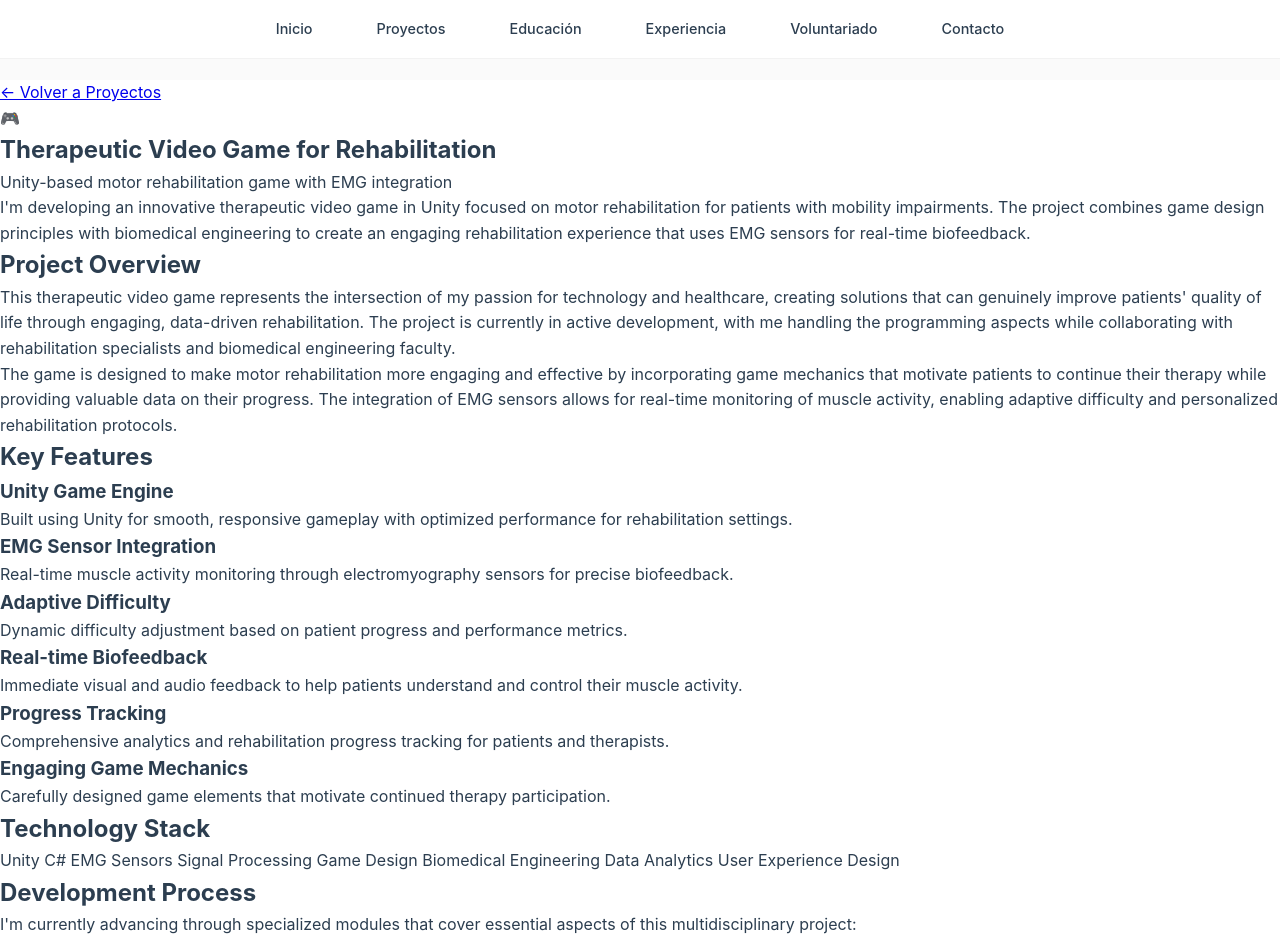
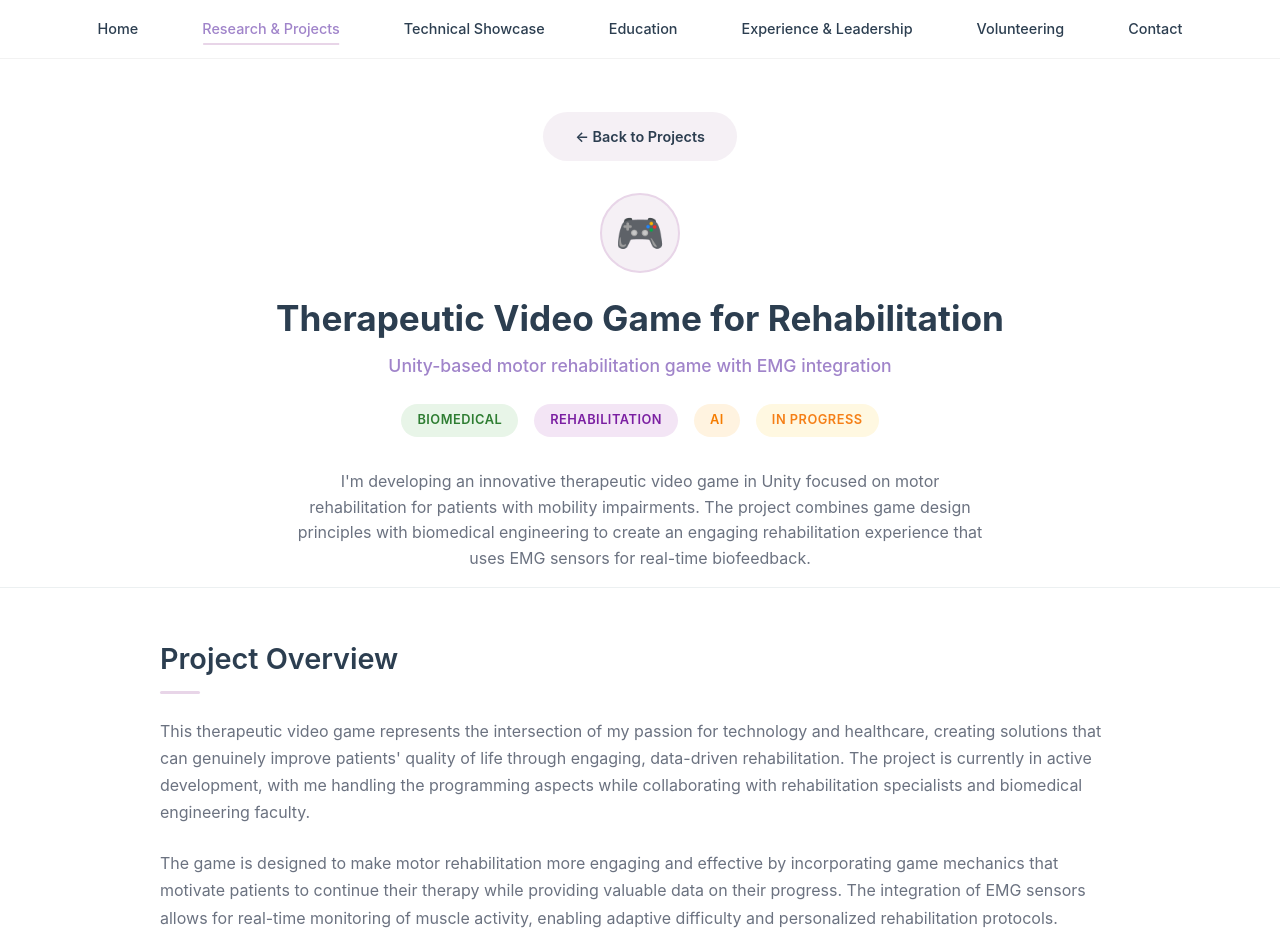
Before and after one commit to ArianaDextre-15/arianadextre, a plain HTML site: page projects/game.html in a window 1280 px wide. Shown: the top 942 px of the page. Drawn offline with Linux system fonts and the light colour scheme.

Commit message:
Update game.html

```diff
--- a/projects/game.html
+++ b/projects/game.html
@@ -1,43 +1,58 @@
 <!DOCTYPE html>
-<html lang="es">
+<html lang="en">
 <head>
     <meta charset="UTF-8">
     <meta name="viewport" content="width=device-width, initial-scale=1.0">
     <title>Therapeutic Video Game - Ariana Dextre</title>
     <link rel="stylesheet" href="../css/styles.css">
 </head>
-<body>
+<body class="project-page">
     <nav>
         <div class="container">
             <ul>
-                <li><a href="../index.html" class="nav-link">Inicio</a></li>
-                <li><a href="../index.html#projects" class="nav-link">Proyectos</a></li>
-                <li><a href="../index.html#education" class="nav-link">Educación</a></li>
-                <li><a href="../index.html#experience" class="nav-link">Experiencia</a></li>
-                <li><a href="../index.html#voluntariado" class="nav-link">Voluntariado</a></li>
-                <li><a href="../index.html#contact" class="nav-link">Contacto</a></li>
+                <li><a href="../index.html#home" class="nav-link" data-section="home">Home</a></li>
+                <li><a href="../index.html#research-projects" class="nav-link active" data-section="research-projects">Research & Projects</a></li>
+                <li><a href="../index.html#technical-showcase" class="nav-link" data-section="technical-showcase">Technical Showcase</a></li>
+                <li><a href="../index.html#education" class="nav-link" data-section="education">Education</a></li>
+                <li><a href="../index.html#experience-leadership" class="nav-link" data-section="experience-leadership">Experience & Leadership</a></li>
+                <li><a href="../index.html#volunteering" class="nav-link" data-section="volunteering">Volunteering</a></li>
+                <li><a href="../index.html#contact" class="nav-link" data-section="contact">Contact</a></li>
             </ul>
         </div>
     </nav>
 
     <main style="margin-top: 80px;">
-        <!-- Project Header -->
-        <section class="project-header">
-            <div class="project-header-content">
-                <a href="../index.html#projects" class="back-button">← Volver a Proyectos</a>
-                <div class="project-icon">🎮</div>
-                <h1 class="project-title">Therapeutic Video Game for Rehabilitation</h1>
-                <p class="project-subtitle">Unity-based motor rehabilitation game with EMG integration</p>
-                <p class="project-description">
+        <!-- Clean Project Header -->
+        <section class="project-header-clean">
+            <div class="container">
+                <div class="back-button-clean">
+                    <a href="../index.html#research-projects">← Back to Projects</a>
+                </div>
+
+                <div class="project-title-section">
+                    <div class="project-icon-clean">🎮</div>
+                    <h1 class="project-title-clean">Therapeutic Video Game for Rehabilitation</h1>
+                    <p class="project-subtitle-clean">Unity-based motor rehabilitation game with EMG integration</p>
+
+                    <div class="project-badges">
+                        <span class="badge biomedical">Biomedical</span>
+                        <span class="badge rehabilitation">Rehabilitation</span>
+                        <span class="badge ai">AI</span>
+                        <span class="badge in-progress">In Progress</span>
+                    </div>
+                </div>
+
+                <div class="project-description-clean">
                     I'm developing an innovative therapeutic video game in Unity focused on motor rehabilitation for patients with mobility impairments. The project combines game design principles with biomedical engineering to create an engaging rehabilitation experience that uses EMG sensors for real-time biofeedback.
-                </p>
+                </div>
             </div>
         </section>
 
         <!-- Project Content -->
-        <div class="project-content">
+        <div class="project-content-clean">
+            <div class="container">
                 <!-- Overview Section -->
-            <div class="project-section">
+                <div class="project-section-clean">
                     <h2>Project Overview</h2>
                     <p>This therapeutic video game represents the intersection of my passion for technology and healthcare, creating solutions that can genuinely improve patients' quality of life through engaging, data-driven rehabilitation. The project is currently in active development, with me handling the programming aspects while collaborating with rehabilitation specialists and biomedical engineering faculty.</p>
 
@@ -45,30 +60,30 @@
                 </div>
 
                 <!-- Key Features -->
-            <div class="project-section">
+                <div class="project-section-clean">
                     <h2>Key Features</h2>
-                <div class="features-grid">
-                    <div class="feature-card">
+                    <div class="features-grid-clean">
+                        <div class="feature-card-clean">
                             <h3>Unity Game Engine</h3>
                             <p>Built using Unity for smooth, responsive gameplay with optimized performance for rehabilitation settings.</p>
                         </div>
-                    <div class="feature-card">
+                        <div class="feature-card-clean">
                             <h3>EMG Sensor Integration</h3>
                             <p>Real-time muscle activity monitoring through electromyography sensors for precise biofeedback.</p>
                         </div>
-                    <div class="feature-card">
+                        <div class="feature-card-clean">
                             <h3>Adaptive Difficulty</h3>
                             <p>Dynamic difficulty adjustment based on patient progress and performance metrics.</p>
                         </div>
-                    <div class="feature-card">
+                        <div class="feature-card-clean">
                             <h3>Real-time Biofeedback</h3>
                             <p>Immediate visual and audio feedback to help patients understand and control their muscle activity.</p>
                         </div>
-                    <div class="feature-card">
+                        <div class="feature-card-clean">
                             <h3>Progress Tracking</h3>
                             <p>Comprehensive analytics and rehabilitation progress tracking for patients and therapists.</p>
                         </div>
-                    <div class="feature-card">
+                        <div class="feature-card-clean">
                             <h3>Engaging Game Mechanics</h3>
                             <p>Carefully designed game elements that motivate continued therapy participation.</p>
                         </div>
@@ -76,39 +91,39 @@
                 </div>
 
                 <!-- Technology Stack -->
-            <div class="project-section">
+                <div class="project-section-clean">
                     <h2>Technology Stack</h2>
-                <div class="tech-stack">
-                    <span class="tech-item">Unity</span>
-                    <span class="tech-item">C#</span>
-                    <span class="tech-item">EMG Sensors</span>
-                    <span class="tech-item">Signal Processing</span>
-                    <span class="tech-item">Game Design</span>
-                    <span class="tech-item">Biomedical Engineering</span>
-                    <span class="tech-item">Data Analytics</span>
-                    <span class="tech-item">User Experience Design</span>
+                    <div class="tech-stack-clean">
+                        <span class="tech-item-clean">Unity</span>
+                        <span class="tech-item-clean">C#</span>
+                        <span class="tech-item-clean">EMG Sensors</span>
+                        <span class="tech-item-clean">Signal Processing</span>
+                        <span class="tech-item-clean">Game Design</span>
+                        <span class="tech-item-clean">Biomedical Engineering</span>
+                        <span class="tech-item-clean">Data Analytics</span>
+                        <span class="tech-item-clean">User Experience Design</span>
                     </div>
                 </div>
 
                 <!-- Development Process -->
-            <div class="project-section">
+                <div class="project-section-clean">
                     <h2>Development Process</h2>
                     <p>I'm currently advancing through specialized modules that cover essential aspects of this multidisciplinary project:</p>
 
-                <div class="features-grid">
-                    <div class="feature-card">
+                    <div class="features-grid-clean">
+                        <div class="feature-card-clean">
                             <h3>Game Design Fundamentals</h3>
                             <p>Learning core principles of game design, user engagement, and rehabilitation-focused gameplay mechanics.</p>
                         </div>
-                    <div class="feature-card">
+                        <div class="feature-card-clean">
                             <h3>Programming Logic</h3>
                             <p>Developing robust programming skills in C# and Unity-specific frameworks for healthcare applications.</p>
                         </div>
-                    <div class="feature-card">
+                        <div class="feature-card-clean">
                             <h3>EMG Integration</h3>
                             <p>Mastering the technical aspects of integrating electromyography sensors with game systems.</p>
                         </div>
-                    <div class="feature-card">
+                        <div class="feature-card-clean">
                             <h3>Clinical Collaboration</h3>
                             <p>Working closely with rehabilitation specialists to ensure clinical relevance and effectiveness.</p>
                         </div>
@@ -116,12 +131,12 @@
                 </div>
 
                 <!-- Impact and Goals -->
-            <div class="project-section">
+                <div class="project-section-clean">
                     <h2>Impact and Goals</h2>
                     <p>The primary goal of this project is to revolutionize motor rehabilitation by making it more engaging, data-driven, and effective. Traditional rehabilitation can be repetitive and demotivating for patients, leading to poor adherence and suboptimal outcomes.</p>
 
                     <p>By incorporating game design principles and real-time biofeedback, this therapeutic video game aims to:</p>
-                <ul style="color: var(--text-muted); line-height: 1.8; margin: 1.5rem 0; padding-left: 2rem;">
+                    <ul>
                         <li>Increase patient engagement and motivation during rehabilitation sessions</li>
                         <li>Provide objective, quantifiable data on patient progress</li>
                         <li>Enable personalized rehabilitation protocols based on individual patient needs</li>
@@ -131,14 +146,15 @@
                 </div>
 
                 <!-- Team Information -->
-            <div class="team-section">
+                <div class="team-section-clean">
                     <h3>Project Team</h3>
                     <p>This is an individual project under the supervision of rehabilitation specialists and biomedical engineering faculty. The multidisciplinary nature of the project requires collaboration with experts in physical therapy, neuroscience, and clinical research to ensure the game's effectiveness and safety for patient use.</p>
                 </div>
 
                 <!-- Personal Reflection -->
-            <div class="quote-section">
+                <div class="quote-section-clean">
                     "This project represents the intersection of my passion for technology and healthcare, creating solutions that can genuinely improve patients' quality of life through engaging, data-driven rehabilitation. Every line of code I write has the potential to help someone regain their mobility and independence."
+                </div>
             </div>
         </div>
     </main>
```
Lines whose indentation alone changed are shown as unchanged.
